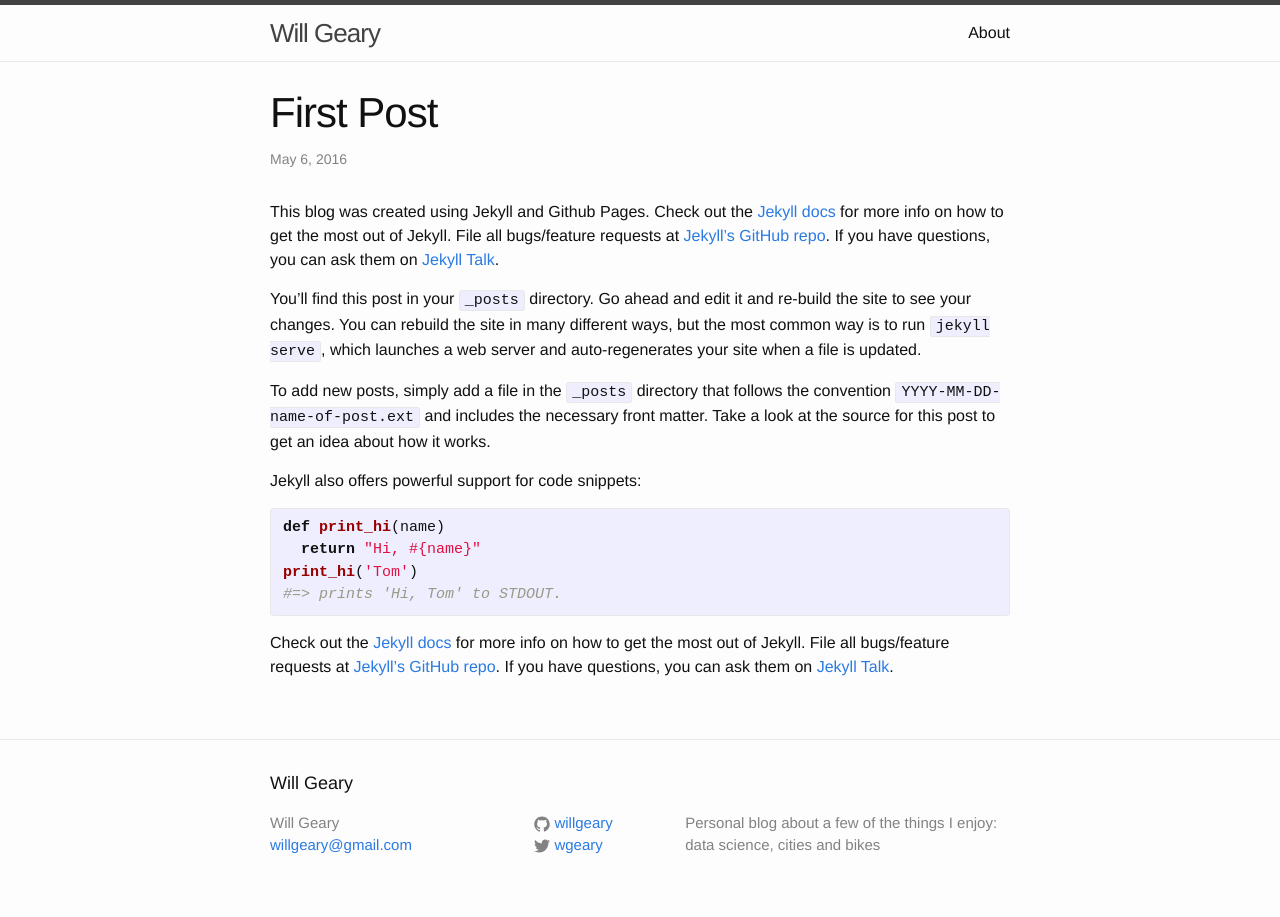
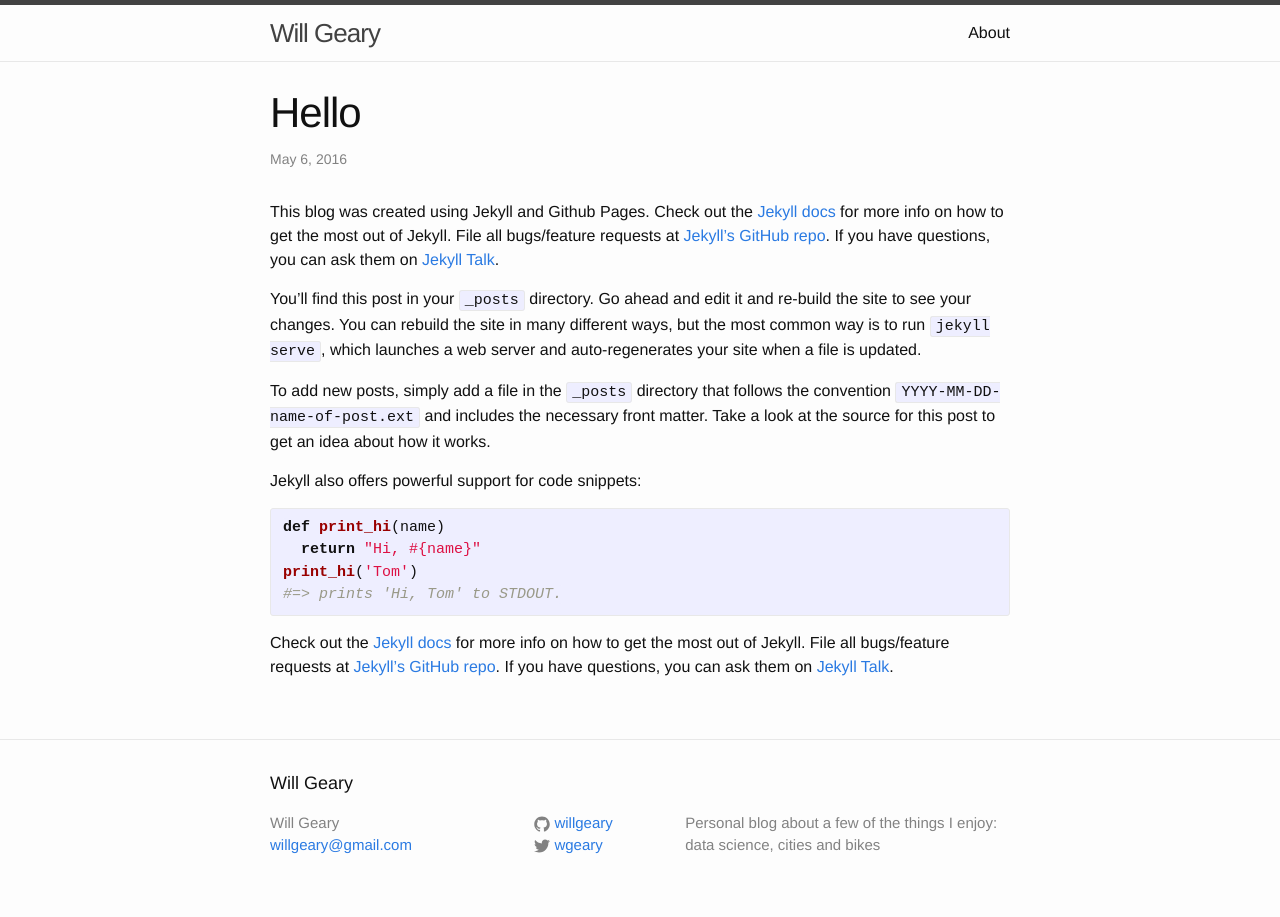
Before and after one commit to willgeary/willgeary.github.io, a Jekyll site: the page built from _posts/2016-05-16-hello.markdown, in a window 1280 px wide. Built offline with Jekyll 4.4.1, drawn with Linux system fonts in a browser that asks for light colours.

Commit message:
Save my work

```diff
--- a/_posts/2016-05-16-hello.markdown
+++ b/_posts/2016-05-16-hello.markdown
@@ -1,6 +1,6 @@
 ---
 layout: post
-title:  "First Post"
+title:  "Hello"
 date:   2016-05-6 17:15:14 -0400
 categories: data science
 ---
```
